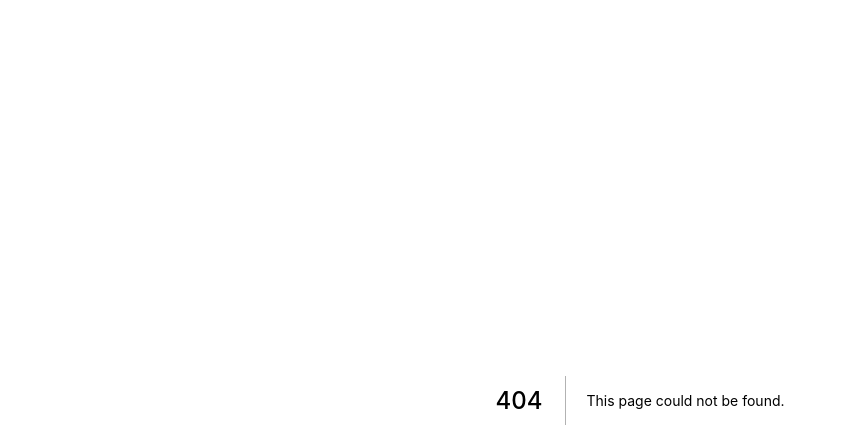
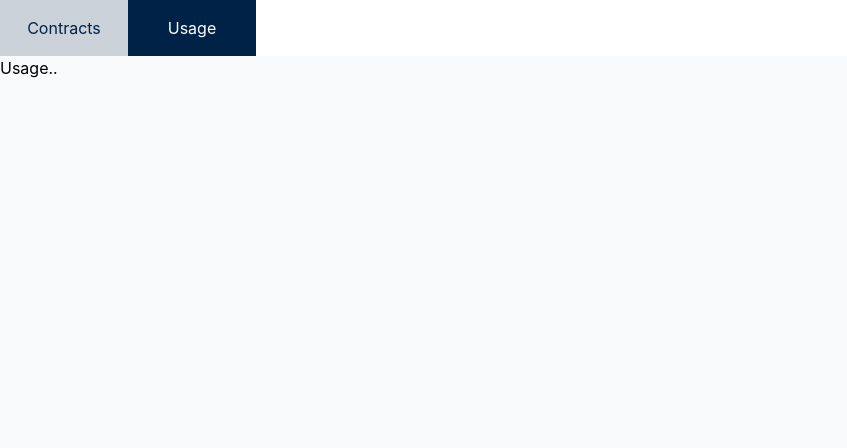
Before and after one commit to tillh/syn, a Next.js app: page /usage in a window 1280 px wide. Before the commit this address had no page. Shown: the top 448 px of the page, without its empty margins (0-847 px from the left). Built offline with nearby package versions, Linux system fonts and the light colour scheme.

Commit message:
Add navbar component, add redirect rule to redirect from / to /contracts

```diff
--- a/next.config.js
+++ b/next.config.js
@@ -1,6 +1,15 @@
 /** @type {import('next').NextConfig} */
 const nextConfig = {
-    reactStrictMode: true
+    reactStrictMode: true,
+    async redirects() {
+        return [
+            {
+                source: '/',
+                destination: '/contracts',
+                permanent: true
+            }
+        ];
+    }
 };
 
 module.exports = nextConfig;
--- /dev/null
+++ b/src/modules/navbar/Navbar.module.css
@@ -0,0 +1,7 @@
+.navItem {
+    @apply w-32 p-4 text-primary hover:bg-primary hover:bg-opacity-20 text-center;
+}
+
+.navItemActive {
+    @apply text-white bg-primary hover:bg-opacity-100;
+}
--- /dev/null
+++ b/src/modules/navbar/Navbar.tsx
@@ -0,0 +1,25 @@
+import Link from 'next/link';
+import { useRouter } from 'next/router';
+import styles from './Navbar.module.css';
+
+export function Navbar() {
+    const router = useRouter();
+
+    return (
+        <nav className="flex sticky top-0 bg-white z-50">
+            <Link href={'/contracts'} passHref={true}>
+                <a className={`${styles.navItem} ${isActive(router.pathname, '/contracts')}`}>
+                    Contracts
+                </a>
+            </Link>
+
+            <Link href={'/usage'} passHref={true}>
+                <a className={`${styles.navItem} ${isActive(router.pathname, '/usage')}`}>Usage</a>
+            </Link>
+        </nav>
+    );
+}
+
+function isActive(currentPathname: string, path: string) {
+    return currentPathname === path ? styles.navItemActive : '';
+}
--- /dev/null
+++ b/src/modules/navbar/index.ts
@@ -0,0 +1 @@
+export { Navbar } from './Navbar';
--- a/src/pages/_app.tsx
+++ b/src/pages/_app.tsx
@@ -2,12 +2,14 @@ import '../../styles/globals.css';
 import type { AppProps } from 'next/app';
 import { QueryClient, QueryClientProvider } from 'react-query';
 import { QUERY_CONFIG } from '../constant/query.config';
+import { Navbar } from '../modules/navbar';
 
 const queryClient = new QueryClient(QUERY_CONFIG);
 
 function MyApp({ Component, pageProps }: AppProps) {
     return (
         <QueryClientProvider client={queryClient}>
+            <Navbar />
             <Component {...pageProps} />
         </QueryClientProvider>
     );
--- /dev/null
+++ b/src/pages/usage.tsx
@@ -0,0 +1,7 @@
+import { NextPage } from 'next';
+
+const Usage: NextPage = () => {
+    return <div>Usage..</div>;
+};
+
+export default Usage;
```
Also changed, not shown: src/pages/contracts.tsx (renamed from src/pages/index.tsx).
